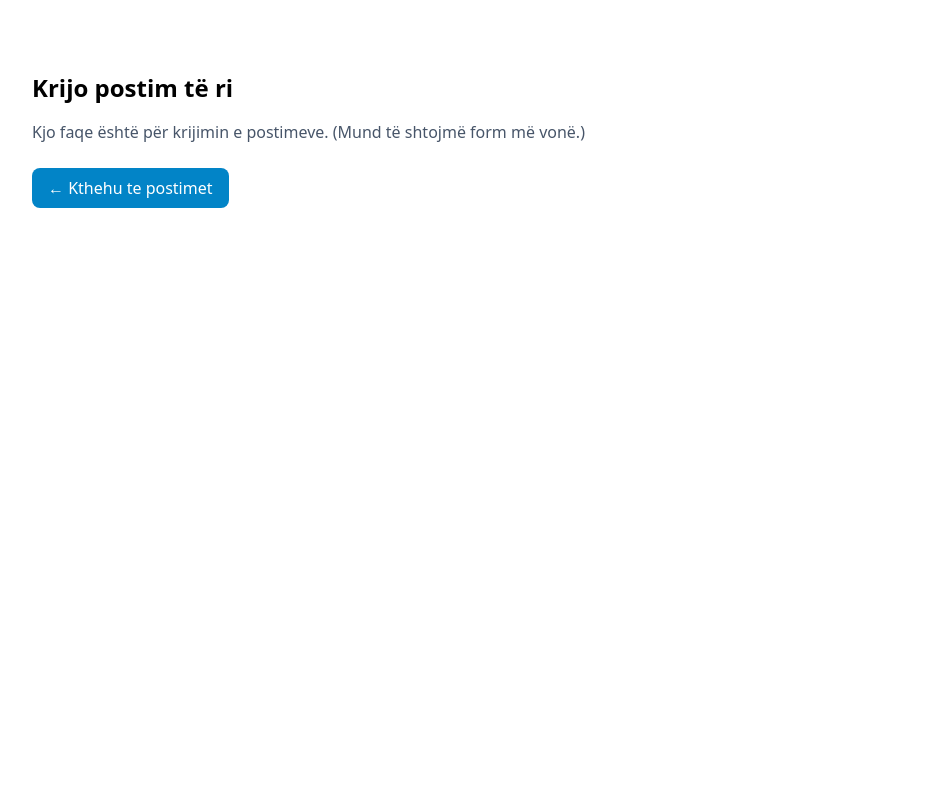
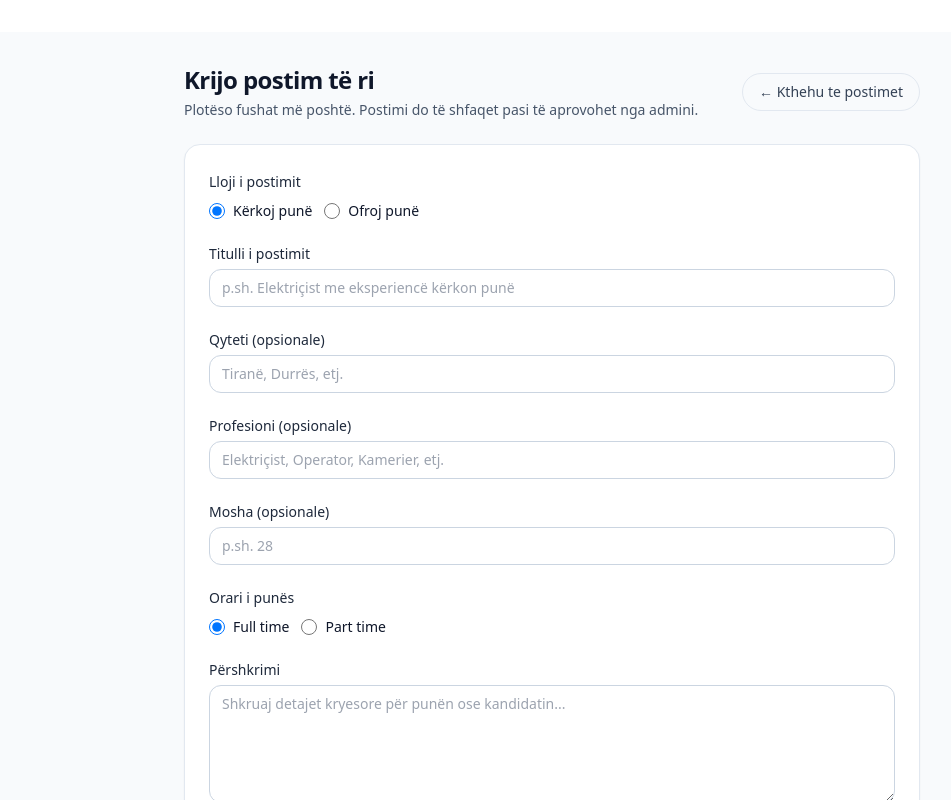
Before and after one commit to akord14/dakord, a Next.js app: page /post/new in a window 1280 px wide. Shown: the top 800 px of the page, without its empty margins (88-1039 px from the left). Built offline with nearby package versions, Linux system fonts and the light colour scheme.

Commit message:
Add full create-post form to /post/new

```diff
--- a/app/post/new/page.tsx
+++ b/app/post/new/page.tsx
@@ -1,49 +1,202 @@
+// app/post/new/page.tsx
+
 import Link from "next/link";
-import { createClient } from "@supabase/supabase-js";
-// ⬇️ KËTU
-import ProfessionIcon from "../../../components/ProfessionIcon";
-
-
-type Post = {
-  id: string;
-  type: "seeking" | "offering";
-  title: string;
-  description: string | null;
-  contact: string;
-  status: string;
-  created_at: string;
-  city?: string | null;
-  profession?: string | null;
-  age?: number | null;
-  work_time?: "full_time" | "part_time" | null;
-};
-
-function getSupabaseAnon() {
-  const url = process.env.NEXT_PUBLIC_SUPABASE_URL;
-  const key = process.env.NEXT_PUBLIC_SUPABASE_ANON_KEY;
-
-  if (!url || !key) {
-    throw new Error("Mungon NEXT_PUBLIC_SUPABASE_URL ose NEXT_PUBLIC_SUPABASE_ANON_KEY");
-  }
-
-  return createClient(url, key);
-}
 
 export default function NewPostPage() {
   return (
-    <main className="min-h-screen p-10">
-      <h1 className="text-2xl font-bold">Krijo postim të ri</h1>
+    <main className="min-h-screen bg-slate-50 text-slate-900 font-sans pb-20">
+      <div className="mx-auto max-w-3xl px-4 py-8">
+        {/* HEADER */}
+        <header className="mb-6 flex items-center justify-between">
+          <div>
+            <h1 className="text-2xl font-bold tracking-tight">
+              Krijo postim të ri
+            </h1>
+            <p className="mt-1 text-sm text-slate-600">
+              Plotëso fushat më poshtë. Postimi do të shfaqet pasi të aprovohet
+              nga admini.
+            </p>
+          </div>
 
-      <p className="mt-4 text-slate-600">
-        Kjo faqe është për krijimin e postimeve. (Mund të shtojmë form më vonë.)
-      </p>
+          <Link
+            href="/post"
+            className="inline-flex items-center rounded-full border border-slate-200 px-4 py-2 text-sm font-medium text-slate-700 hover:bg-slate-100"
+          >
+            ← Kthehu te postimet
+          </Link>
+        </header>
 
-      <Link
-        href="/post"
-        className="inline-block mt-6 px-4 py-2 bg-sky-600 text-white rounded-lg"
-      >
-        ← Kthehu te postimet
-      </Link>
+        {/* FORMA E POSTIMIT */}
+        <section className="rounded-2xl border border-slate-200 bg-white p-6 shadow-sm">
+          {/*
+            Këtu supozojmë që ke një API route: /app/api/posts/route.ts
+            që pranon këto fusha me method=POST.
+          */}
+          <form action="/api/posts" method="post" className="space-y-5">
+            {/* Type: seeking / offering */}
+            <div className="space-y-2">
+              <label className="text-sm font-medium text-slate-800">
+                Lloji i postimit
+              </label>
+              <div className="flex flex-wrap gap-3 text-sm">
+                <label className="inline-flex items-center gap-2">
+                  <input
+                    type="radio"
+                    name="type"
+                    value="seeking"
+                    defaultChecked
+                    className="h-4 w-4"
+                  />
+                  <span>Kërkoj punë</span>
+                </label>
+
+                <label className="inline-flex items-center gap-2">
+                  <input
+                    type="radio"
+                    name="type"
+                    value="offering"
+                    className="h-4 w-4"
+                  />
+                  <span>Ofroj punë</span>
+                </label>
+              </div>
+            </div>
+
+            {/* Titulli */}
+            <div className="space-y-1">
+              <label className="text-sm font-medium text-slate-800" htmlFor="title">
+                Titulli i postimit
+              </label>
+              <input
+                id="title"
+                name="title"
+                required
+                className="w-full rounded-xl border border-slate-300 px-3 py-2 text-sm outline-none focus:border-sky-500 focus:ring-1 focus:ring-sky-500"
+                placeholder="p.sh. Elektriçist me eksperiencë kërkon punë"
+              />
+            </div>
+
+            {/* Qyteti */}
+            <div className="space-y-1">
+              <label className="text-sm font-medium text-slate-800" htmlFor="city">
+                Qyteti (opsionale)
+              </label>
+              <input
+                id="city"
+                name="city"
+                className="w-full rounded-xl border border-slate-300 px-3 py-2 text-sm outline-none focus:border-sky-500 focus:ring-1 focus:ring-sky-500"
+                placeholder="Tiranë, Durrës, etj."
+              />
+            </div>
+
+            {/* Profesioni */}
+            <div className="space-y-1">
+              <label
+                className="text-sm font-medium text-slate-800"
+                htmlFor="profession"
+              >
+                Profesioni (opsionale)
+              </label>
+              <input
+                id="profession"
+                name="profession"
+                className="w-full rounded-xl border border-slate-300 px-3 py-2 text-sm outline-none focus:border-sky-500 focus:ring-1 focus:ring-sky-500"
+                placeholder="Elektriçist, Operator, Kamerier, etj."
+              />
+            </div>
+
+            {/* Mosha */}
+            <div className="space-y-1">
+              <label className="text-sm font-medium text-slate-800" htmlFor="age">
+                Mosha (opsionale)
+              </label>
+              <input
+                id="age"
+                name="age"
+                type="number"
+                min={14}
+                max={99}
+                className="w-full rounded-xl border border-slate-300 px-3 py-2 text-sm outline-none focus:border-sky-500 focus:ring-1 focus:ring-sky-500"
+                placeholder="p.sh. 28"
+              />
+            </div>
+
+            {/* Orari i punës: full_time / part_time */}
+            <div className="space-y-2">
+              <label className="text-sm font-medium text-slate-800">
+                Orari i punës
+              </label>
+              <div className="flex flex-wrap gap-3 text-sm">
+                <label className="inline-flex items-center gap-2">
+                  <input
+                    type="radio"
+                    name="work_time"
+                    value="full_time"
+                    defaultChecked
+                    className="h-4 w-4"
+                  />
+                  <span>Full time</span>
+                </label>
+
+                <label className="inline-flex items-center gap-2">
+                  <input
+                    type="radio"
+                    name="work_time"
+                    value="part_time"
+                    className="h-4 w-4"
+                  />
+                  <span>Part time</span>
+                </label>
+              </div>
+            </div>
+
+            {/* Përshkrimi */}
+            <div className="space-y-1">
+              <label
+                className="text-sm font-medium text-slate-800"
+                htmlFor="description"
+              >
+                Përshkrimi
+              </label>
+              <textarea
+                id="description"
+                name="description"
+                rows={5}
+                required
+                className="w-full rounded-xl border border-slate-300 px-3 py-2 text-sm outline-none focus:border-sky-500 focus:ring-1 focus:ring-sky-500"
+                placeholder="Shkruaj detajet kryesore për punën ose kandidatin..."
+              />
+            </div>
+
+            {/* Kontakti */}
+            <div className="space-y-1">
+              <label
+                className="text-sm font-medium text-slate-800"
+                htmlFor="contact"
+              >
+                Kontakti (tel / WhatsApp / email)
+              </label>
+              <input
+                id="contact"
+                name="contact"
+                required
+                className="w-full rounded-xl border border-slate-300 px-3 py-2 text-sm outline-none focus:border-sky-500 focus:ring-1 focus:ring-sky-500"
+                placeholder="p.sh. +355 6X XXX XXXX (WhatsApp)"
+              />
+            </div>
+
+            {/* Submit */}
+            <div className="pt-2">
+              <button
+                type="submit"
+                className="inline-flex items-center rounded-full bg-gradient-to-r from-sky-500 to-slate-900 px-6 py-2.5 text-sm font-semibold text-white shadow-lg hover:opacity-90"
+              >
+                Publiko postimin për moderim
+              </button>
+            </div>
+          </form>
+        </section>
+      </div>
     </main>
   );
 }
```
